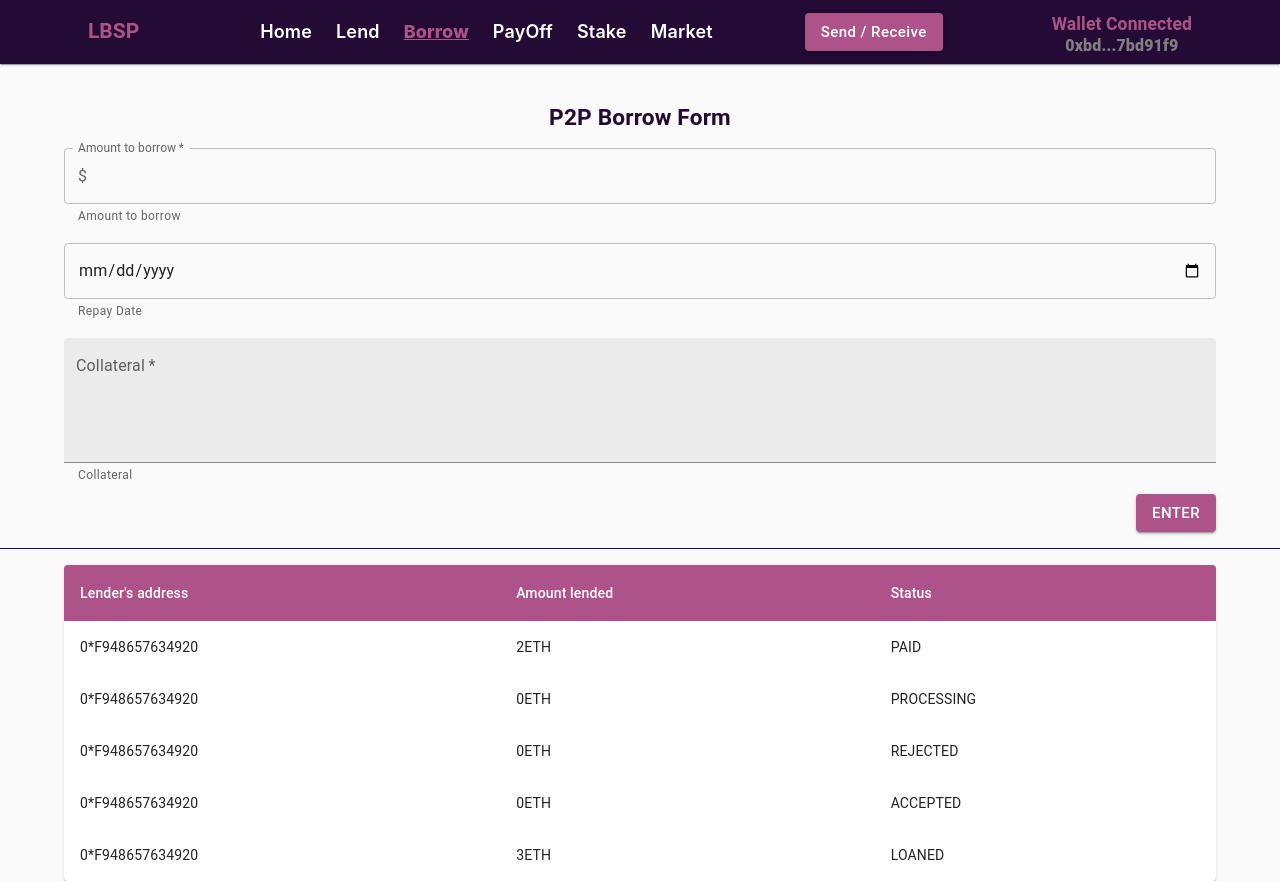
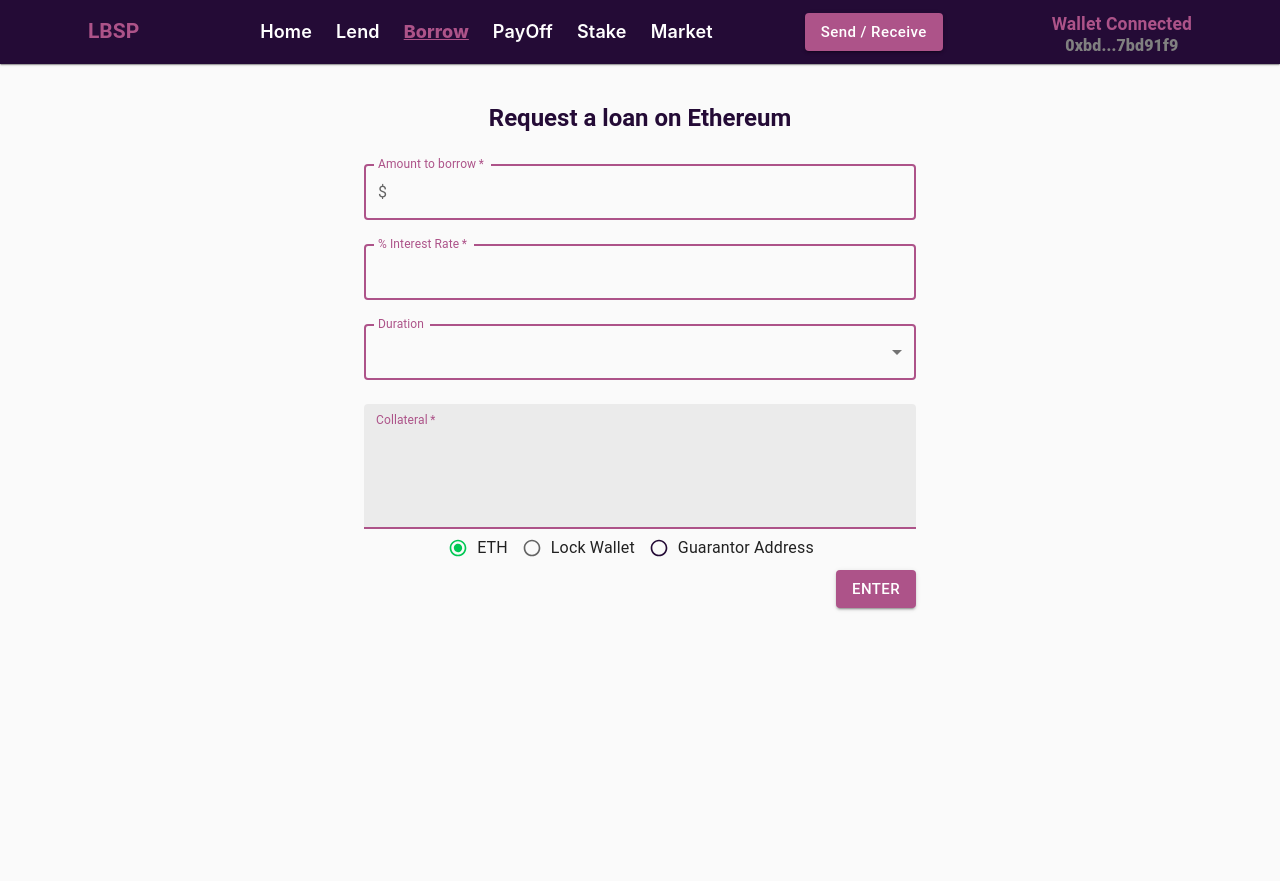
Before and after one commit to ANNMAINAWANGARI/deFilendingdapp, a React (Create React App) app: page /borrow in a window 1280 px wide. After the commit the page ends 800 px from the top, so only its background shows below. Built offline with nearby package versions, Linux system fonts and the light colour scheme.

Commit message:
borrowform restracture

```diff
--- a/package.json
+++ b/package.json
@@ -15,6 +15,7 @@
     "@testing-library/react": "^12.1.2",
     "@testing-library/user-event": "^13.5.0",
     "react": "^17.0.2",
+    "react-date-range": "^1.4.0",
     "react-dom": "^17.0.2",
     "react-redux": "^7.2.6",
     "react-router-dom": "^6.2.1",
--- a/src/components/BorrowForm.jsx
+++ b/src/components/BorrowForm.jsx
@@ -1,21 +1,56 @@
-import React from 'react';
-import { Container, Typography, TextField, Box, InputAdornment, Button } from '@mui/material';
+import React, { useState } from 'react';
+import {
+  Container,
+  Typography,
+  TextField,
+  Box,
+  InputAdornment,
+  Button,
+  FormControl,
+  RadioGroup,
+  FormControlLabel,
+  Radio,
+  Select,
+  InputLabel,
+  MenuItem
+} from '@mui/material';
+import 'react-date-range/dist/styles.css'; // main style file
+import 'react-date-range/dist/theme/default.css'; // theme css file
+//import { DateRangePicker } from 'react-date-range';
+const BorrowForm = () => {
+  //const [show, setShow] = useState('');
+  const [startDate, setStartDate] = useState(new Date());
+  const [endDate, setEndDate] = useState(new Date());
+  const [duration, setDuration] = React.useState('');
 
-const BorrowForm = () => {
+  const handleChange = event => {
+    setDuration(event.target.value);
+  };
+  const selectionRange = {
+    startDate,
+    endDate,
+    key: 'selection'
+  };
+  const handleSelect = ranges => {
+    setStartDate(ranges.selection.startDate);
+    setEndDate(ranges.selection.endDate);
+  };
   return (
     <Container
-      maxWidth="lg"
+      maxWidth="sm"
       sx={{ display: 'flex', justifyContent: 'center', paddingLeft: '8px', paddingRight: '8px' }}
     >
       <Box sx={{ width: '100%', marginTop: 5 }}>
-        <Typography variant="h4" gutterBottom align="center" sx={{ color: '#240b36' }}>
-          P2P Borrow Form
+        <Typography variant="h3" gutterBottom align="center" sx={{ color: '#240b36', marginBottom: 4 }}>
+          Request a loan on Ethereum
         </Typography>
         <form
           style={{
             display: 'flex',
             flexDirection: 'column',
-            alignItems: 'center'
+            alignItems: 'center',
+            justifyContent: 'space-between',
+            marginTop: 3
           }}
         >
           <TextField
@@ -23,34 +58,110 @@ const BorrowForm = () => {
             type="number"
             id="amount"
             label="Amount to borrow"
-            helperText="Amount to borrow"
+            color="primary"
+            focused
             name="Amount"
             fullWidth
             InputProps={{
-              startAdornment: <InputAdornment position="start">$</InputAdornment>
+              startAdornment: <InputAdornment position="start">$</InputAdornment>,
+              inputProps: { min: 1 }
             }}
-            sx={{ marginBottom: 4, margin: 1 }}
+            sx={{ marginBottom: 3 }}
           />
+          {/*<div style={{ width: '100%', marginBottom: 3 }}>
             <TextField
               fullWidth
               required
-            type="date"
+              value={endDate.toLocaleDateString('en-US')}
               id="repayDate"
               name="Repaydate"
-            helperText="Repay Date"
-            sx={{ marginBottom: 4, margin: 1 }}
+              color="primary"
+              focused
+              sx={{ marginBottom: 3 }}
+              onClick={() => {
+                setShow(true);
+              }}
             />
+            {show && (
+              <div style={{ display: 'flex', flexDirection: 'column', alignItems: 'center', justifyContent: 'center' }}>
+                <DateRangePicker
+                  ranges={[selectionRange]}
+                  minDate={new Date()}
+                  rangeColors={['#ad5389']}
+                  onChange={handleSelect}
+                />
+                <Button
+                  variant="contained"
+                  onClick={() => {
+                    setShow(false);
+                  }}
+                >
+                  Done
+                </Button>
+              </div>
+            )}
+          </div>*/}
+          <TextField
+            required
+            type="number"
+            id="interest"
+            label="% Interest Rate"
+            name="Interest"
+            color="primary"
+            focused
+            fullWidth
+            sx={{ marginBottom: 3 }}
+            InputProps={{
+              inputProps: { min: 5 }
+            }}
+          />
+          <FormControl fullWidth sx={{ marginBottom: 3 }} secondary="true" focused>
+            <InputLabel id="demo-simple-select-label" label="Loan Duration">
+              Duration
+            </InputLabel>
+            <Select
+              labelId="demo-simple-select-label"
+              id="demo-simple-select"
+              value={duration}
+              label="Duration"
+              onChange={handleChange}
+            >
+              <MenuItem value={4}>Four months</MenuItem>
+              <MenuItem value={6}>Six months</MenuItem>
+              <MenuItem value={8}>Eight months</MenuItem>
+              <MenuItem value={10}>Ten months</MenuItem>
+            </Select>
+          </FormControl>
+          <div style={{ width: '100%', marginBottom: 3 }}>
             <TextField
               fullWidth
               required
               id="standard-multiline-static"
               label="Collateral"
-            helperText="Collateral"
+              color="primary"
+              focused
               multiline
               rows={4}
               variant="filled"
-            sx={{ marginBottom: 2, margin: 1 }}
             />
+            <FormControl sx={{ display: 'flex', justifyContent: 'center', alignItems: 'center' }}>
+              <RadioGroup
+                aria-labelledby="demo-radio-buttons-group-label"
+                defaultValue="ETH"
+                name="radio-buttons-group"
+                row
+              >
+                <FormControlLabel value="ETH" control={<Radio size="small" color="secondary" />} label="ETH" />
+                <FormControlLabel value="Lock Wallet" control={<Radio size="small" />} label="Lock Wallet" />
+                <FormControlLabel
+                  value="Guarantor Address"
+                  control={<Radio size="small" color="secondary" sx={{ color: '#240b36' }} />}
+                  label="Guarantor Address"
+                />
+              </RadioGroup>
+            </FormControl>
+          </div>
+
           <div
             style={{
               display: 'flex',
--- a/src/pages/Borrowpage.jsx
+++ b/src/pages/Borrowpage.jsx
@@ -1,16 +1,17 @@
 import React from 'react';
 import Navbar from '../components/Navbar';
 import BorrowForm from '../components/BorrowForm';
-import { Divider } from '@mui/material';
-import LendersList from '../components/LendersList';
+//import { Container } from '@mui/material';
+//import { Divider } from '@mui/material';
+//import LendersList from '../components/LendersList';
 
 const Borrowpage = () => {
   return (
     <>
       <Navbar />
       <BorrowForm />
-      <Divider color="secondary" sx={{ marginBottom: 2, marginTop: 2 }} />
-      <LendersList />
+      {/* <Divider color="secondary" sx={{ marginBottom: 2, marginTop: 2 }} />
+      <LendersList />*/}
     </>
   );
 };
--- a/src/pages/MarketsPage.jsx
+++ b/src/pages/MarketsPage.jsx
@@ -1,10 +1,82 @@
+import { Container, Paper, Table, TableBody, TableCell, TableContainer, TableHead, TableRow } from '@mui/material';
 import React from 'react';
 import Navbar from '../components/Navbar';
+function createData(market, totalSupply, supplyAPY, totalBorrow, borrowAPY) {
+  return { market, totalSupply, supplyAPY, totalBorrow, borrowAPY };
+}
+const rows = [
+  createData('Ether', 3285.99, 0.08, 127.58, 2.76),
+  createData('Dai', 2925.33, 2.44, 2064.87, 4.11),
+  createData('USD Coin', 2547.18, 1.7, 1440.19, 3.28),
+  createData('Wrapped BTC', 1294.14, 0.09, 47.5, 3.28),
+  createData('Tether', 808.53, 2.09, 506.06, 3.63)
+];
+const columns = [
+  { id: 'market', label: 'Market', minWidth: 170 },
+  { id: 'totalSupply', label: 'Total Supply', minWidth: 100 },
+  {
+    id: 'supplyAPY',
+    label: 'Supply APY',
+    minWidth: 170,
+    align: 'right'
+  },
+  {
+    id: 'totalBorrow',
+    label: 'Total Borrow',
+    minWidth: 170,
+    align: 'right'
+  },
+  {
+    id: 'borrowAPY',
+    label: 'Borrow APY',
+    minWidth: 170,
+    align: 'right'
+  }
+];
 
 const MarketsPage = () => {
   return (
     <div>
       <Navbar />
+      <Container maxWidth="lg">
+        <Paper sx={{ width: '100%' }}>
+          <TableContainer>
+            <Table stickyHeader aria-label="sticky table">
+              <TableHead>
+                <TableRow>
+                  <TableCell align="left" sx={{ fontWeight: 700, fontSize: '20px' }} colSpan={5}>
+                    All Markets
+                  </TableCell>
+                </TableRow>
+                <TableRow>
+                  {columns.map(column => (
+                    <TableCell
+                      key={column.id}
+                      align={column.align}
+                      style={{ top: 57, minWidth: column.minWidth, color: 'grey' }}
+                    >
+                      {column.label}
+                    </TableCell>
+                  ))}
+                </TableRow>
+              </TableHead>
+              <TableBody>
+                {rows.map(row => (
+                  <TableRow key={row.marketcd} sx={{ '&:last-child td, &:last-child th': { border: 0 } }}>
+                    <TableCell component="th" scope="row">
+                      {row.market}
+                    </TableCell>
+                    <TableCell align="right">{row.totalSupply}</TableCell>
+                    <TableCell align="right">{row.supplyAPY}</TableCell>
+                    <TableCell align="right">{row.totalBorrow}</TableCell>
+                    <TableCell align="right">{row.borrowAPY}</TableCell>
+                  </TableRow>
+                ))}
+              </TableBody>
+            </Table>
+          </TableContainer>
+        </Paper>
+      </Container>
     </div>
   );
 };
```
Also changed, not shown: 1 other file (tests, documents, lock files or other folders). Lines whose indentation alone changed are shown as unchanged.
